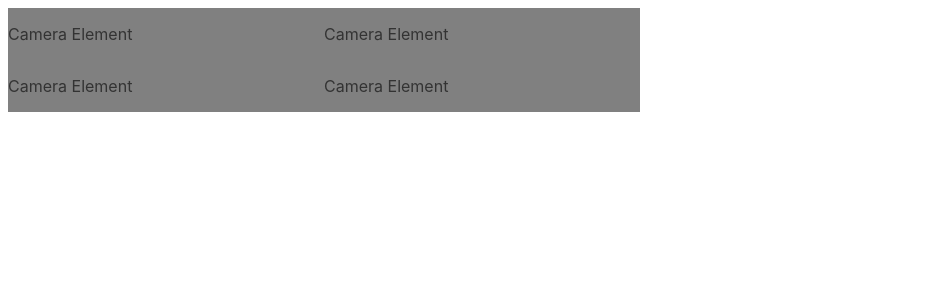
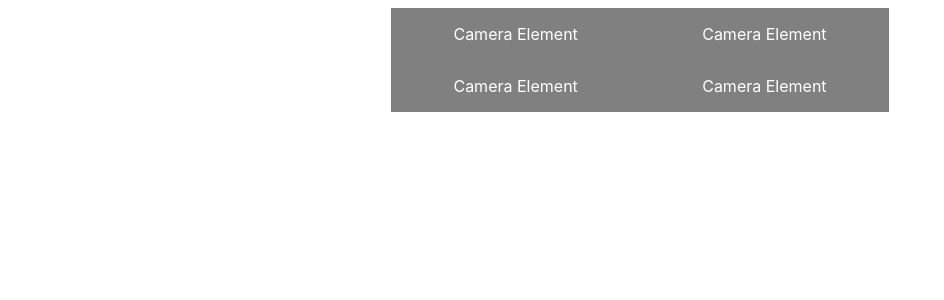
Before and after one commit to deep-sea-tactics/robot, a Svelte app in the folder client/: page / in a window 1280 px wide. Shown: the top 300 px of the page, without its empty margins (0-944 px from the left). Built offline with nearby package versions, Linux system fonts and the light colour scheme.

Commit message:
Cleanup, align to grid

```diff
--- a/client/src/camera/Camera.svelte
+++ b/client/src/camera/Camera.svelte
@@ -6,5 +6,7 @@
 		width: 50%;
 		height: 50%;
 		flex-grow: 1;
+		text-align: center;
+		color: white;
 	}
 </style>
--- a/client/src/camera/CameraBox.svelte
+++ b/client/src/camera/CameraBox.svelte
@@ -13,6 +13,7 @@
 		width: 100%;
 		height: 100%;
 		display: flex;
+		grid-area: camera;
 		flex-wrap: wrap;
 	}
 </style>
```
